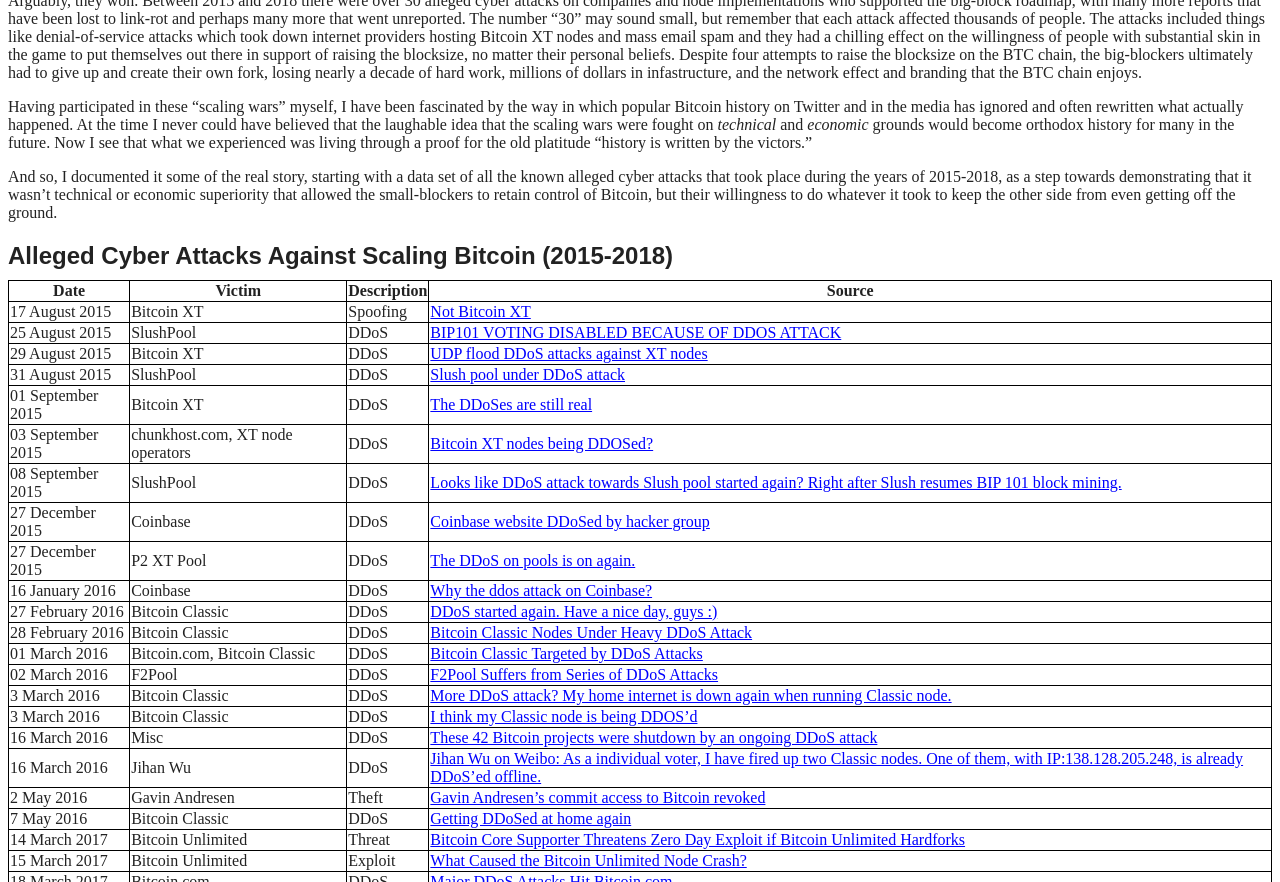
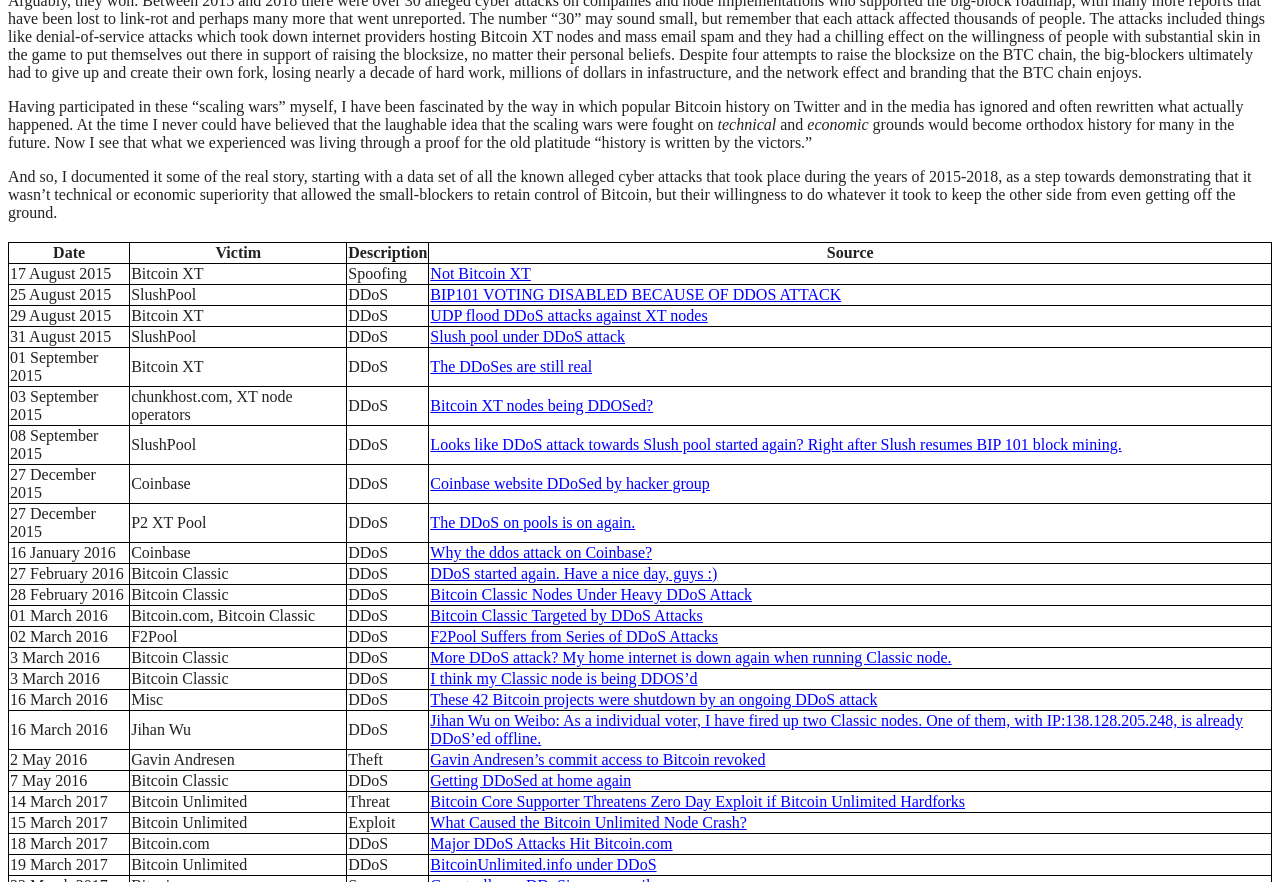
Before and after one commit to makgill/deryk, a Jekyll site: the page built from _pages/bitcoin/data/cyber-attacks.md, in a window 1280 px wide and 900 px high, scrolled down 534 px, cut to the strip 18-900 px from the top of the window. Built offline with Jekyll 4.4.1, drawn with Linux system fonts in a browser that asks for light colours.

Commit message:
Update cyber-attacks.md

```diff
--- a/_pages/bitcoin/data/cyber-attacks.md
+++ b/_pages/bitcoin/data/cyber-attacks.md
@@ -18,8 +18,6 @@
 Having participated in these "scaling wars" myself, I have been fascinated by the way in which popular Bitcoin history on Twitter and in the media has ignored and often rewritten what actually happened. At the time I never could have believed that the laughable idea that the scaling wars were fought on *technical* and *economic* grounds would become orthodox history for many in the future. Now I see that what we experienced was living through a proof for the old platitude "history is written by the victors."
 
 And so, I documented it some of the real story, starting with a data set of all the known alleged cyber attacks that took place during the years of 2015-2018, as a step towards demonstrating that it wasn't technical or economic superiority that allowed the small-blockers to retain control of Bitcoin, but their willingness to do whatever it took to keep the other side from even getting off the ground.
-
-## Alleged Cyber Attacks Against Scaling Bitcoin (2015-2018)
 
 
 | Date              | Victim                           | Description  | Source                                                                                                                                                                                                                                                                                                                                                                                                             |
```
